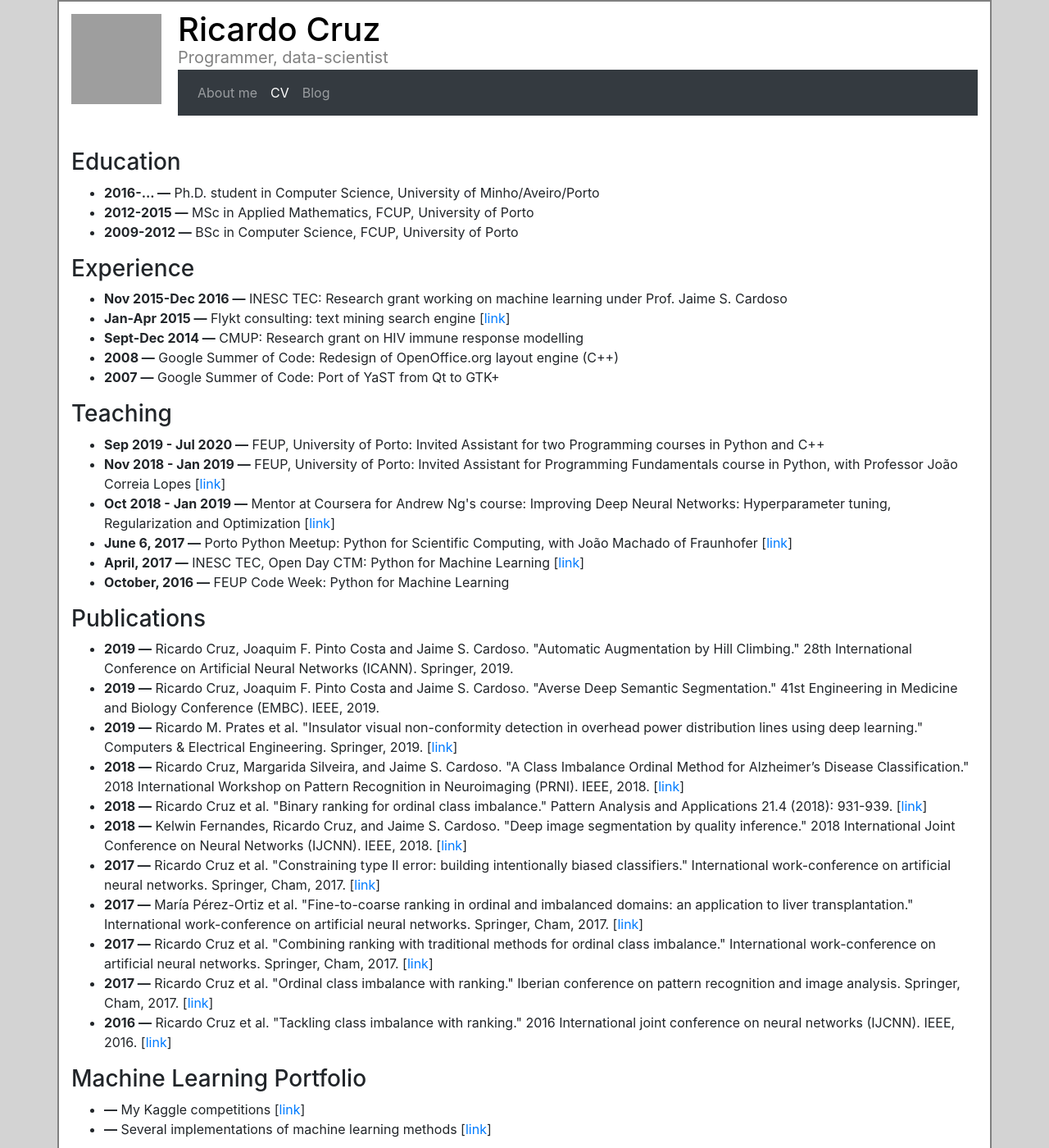
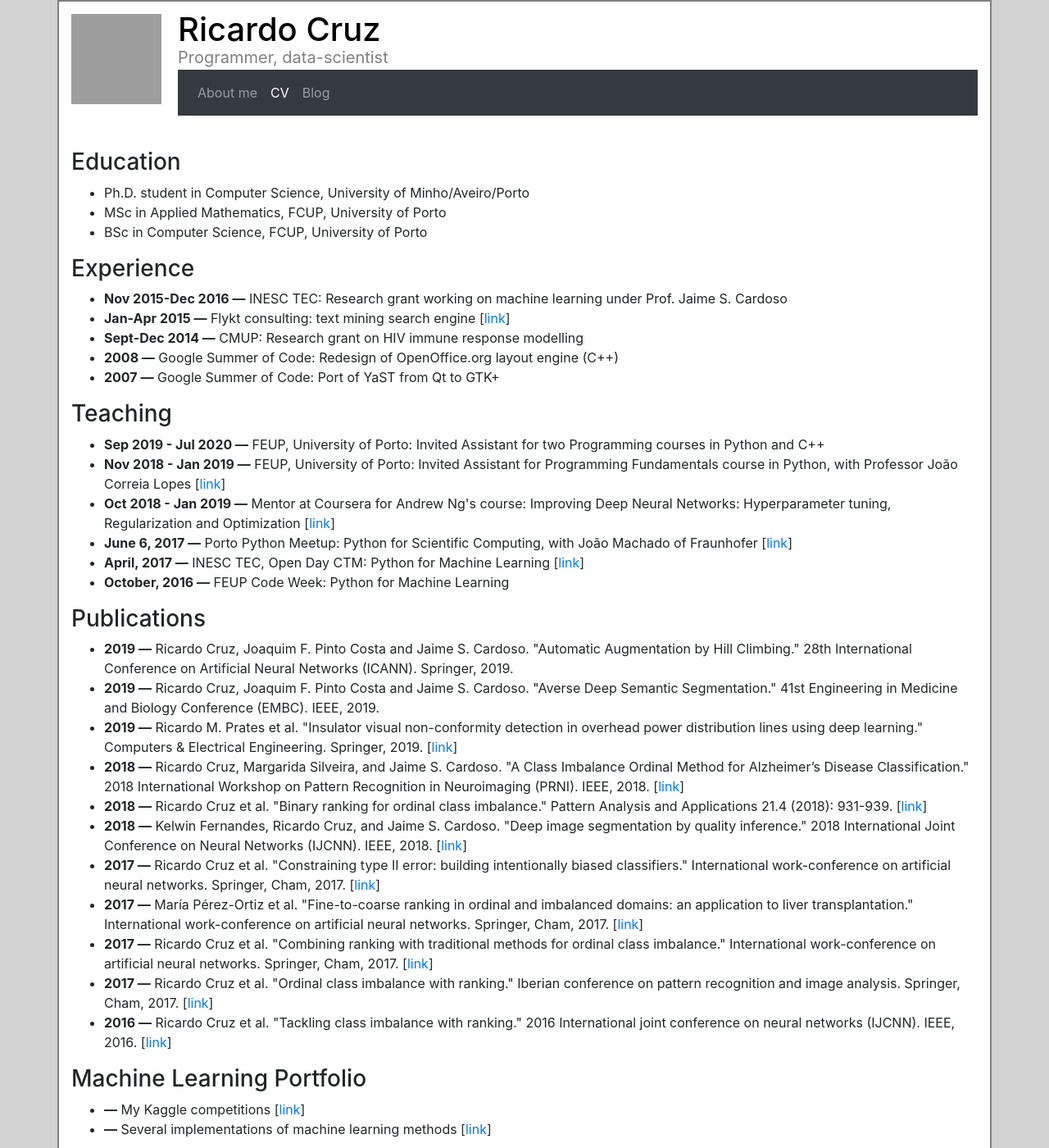
Before and after one commit to rpmcruz/rpmcruz.github.io, a Jekyll site: the page built from cv.html, in a window 1280 px wide and 1400 px high. Shown: the whole window at 82% size. Built offline with Jekyll 4.4.1, drawn with Linux system fonts in a browser that asks for light colours; some of the changed text lies outside the part shown; grey boxes are pictures that could not be loaded.

Commit message:
Small adjustment.

```diff
--- a/cv.html
+++ b/cv.html
@@ -7,11 +7,11 @@ active: cv
 <h3>Education</h3>
 <ul>
 
-<li><b>2016-... &mdash;</b> Ph.D. student in Computer Science, University of Minho/Aveiro/Porto</li>
+<li>Ph.D. student in Computer Science, University of Minho/Aveiro/Porto</li>
 
-<li><b>2012-2015 &mdash;</b> MSc in Applied Mathematics, FCUP, University of Porto</li>
+<li>MSc in Applied Mathematics, FCUP, University of Porto</li>
 
-<li><b>2009-2012 &mdash;</b> BSc in Computer Science, FCUP, University of Porto</li>
+<li>BSc in Computer Science, FCUP, University of Porto</li>
 
 </ul>
 
```
Also changed, not shown: other parts of cv.html (+1 -1 lines).
